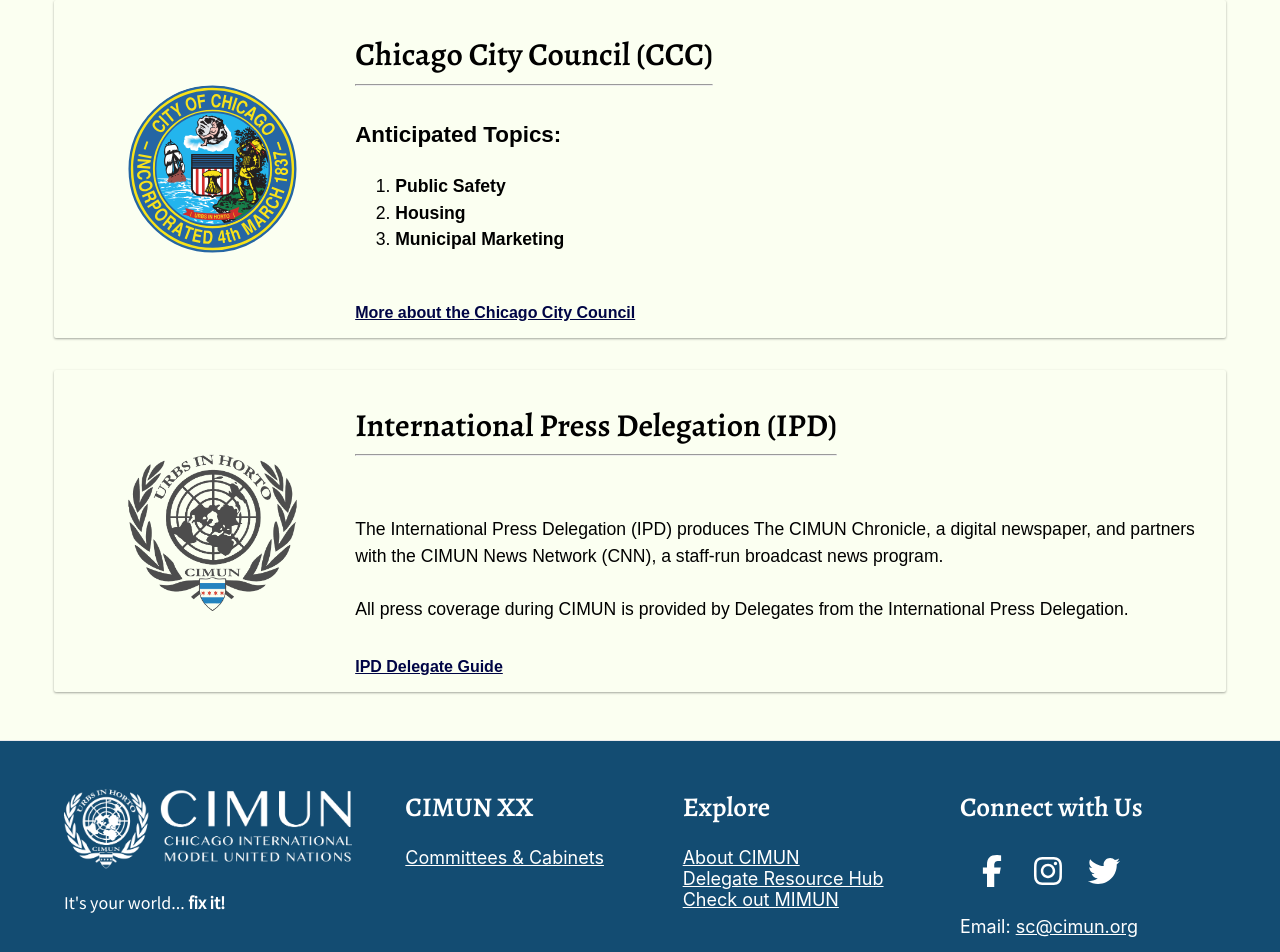
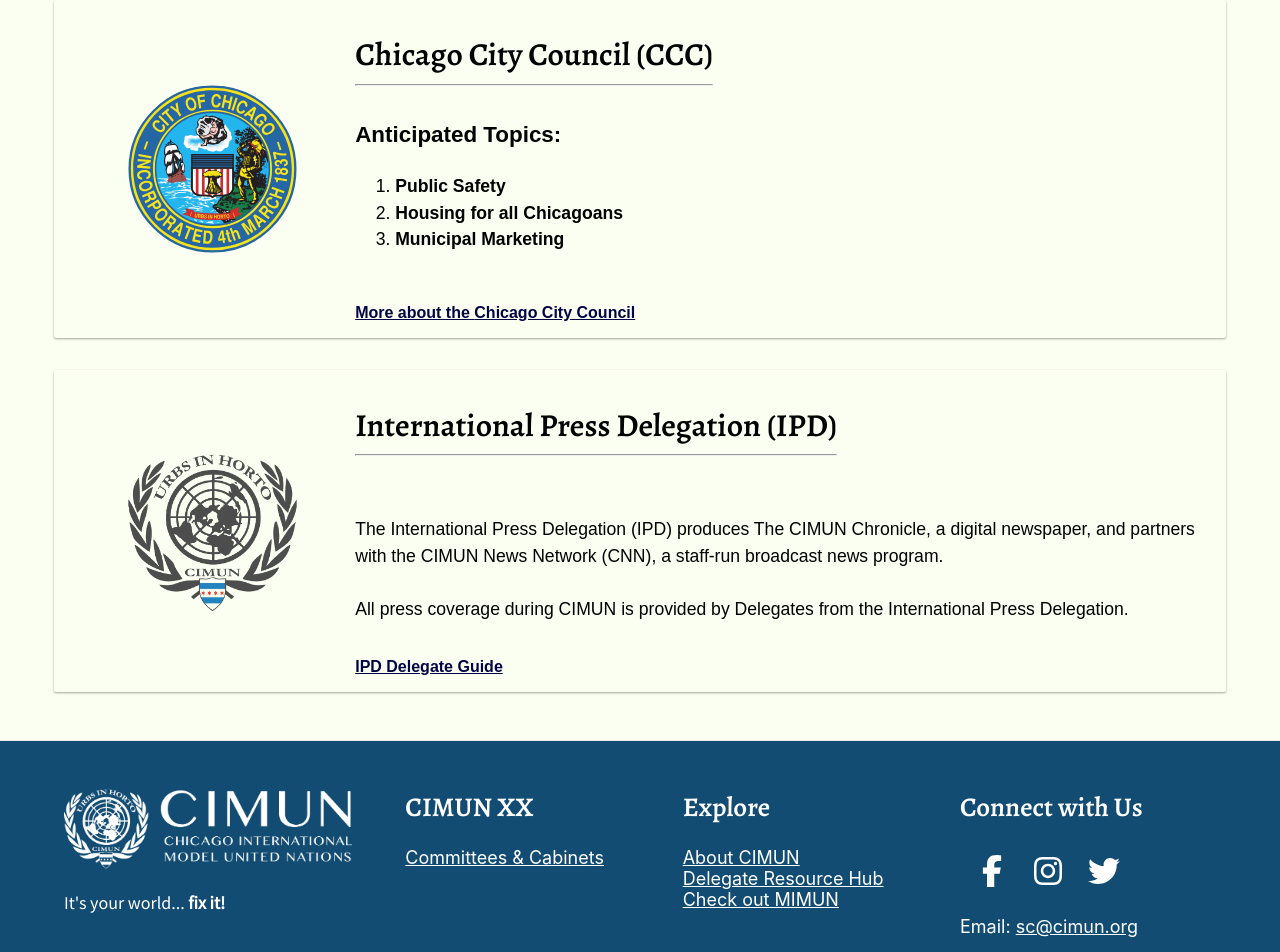
Before and after one commit to Model-UN/cimun-web, a Next.js app: page /committees in a window 1280 px wide. Shown: the part 2055-3007 px from the top of the page. Built offline with nearby package versions, Linux system fonts and the light colour scheme.

Commit message:
Prompting a branch change

```diff
--- a/app/shared/constants/CommitteeDetails.ts
+++ b/app/shared/constants/CommitteeDetails.ts
@@ -39,7 +39,7 @@ export const CommitteeDetails: CommitteeConfig = {
         0,
         [
           new Topic(1, "Public Safety"),
-          new Topic(2, "Housing"),
+          new Topic(2, "Housing for all Chicagoans"),
           new Topic(3, "Municipal Marketing"),
         ],
         "",
```
